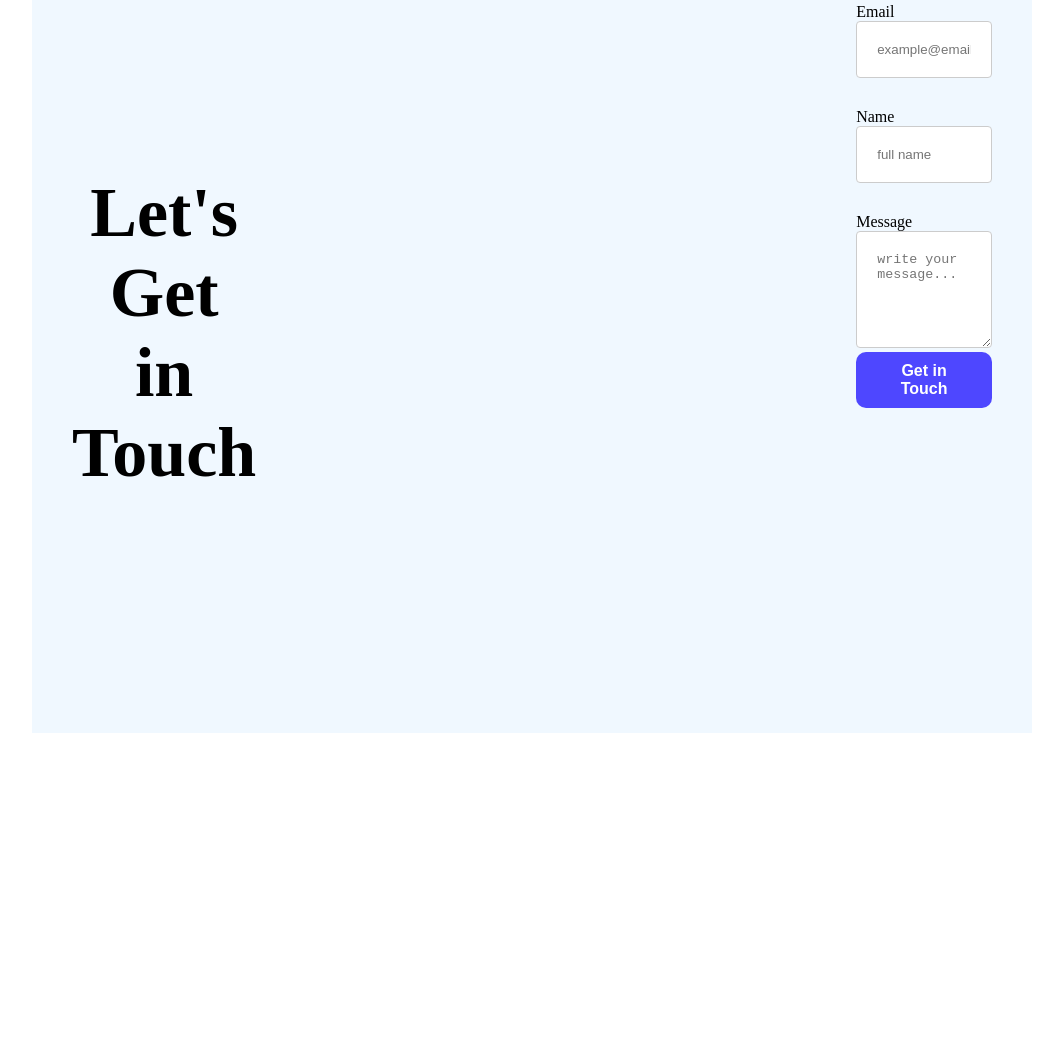
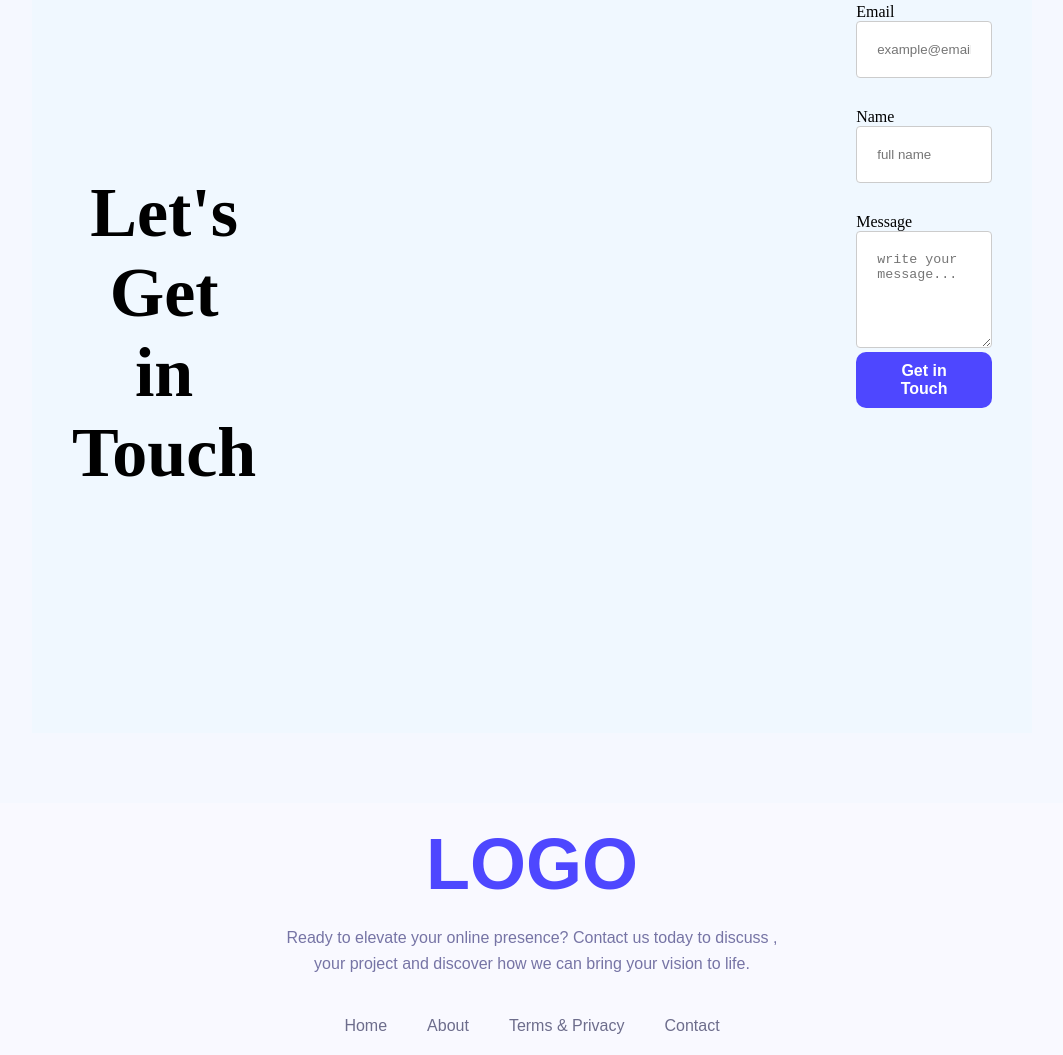
Before and after one commit to Farzia-esha/Assignment1, a plain HTML site: page index.html in a window 1280 px wide. Shown: the part 2675-3730 px from the top of the page, without its empty margins (108-1171 px from the left). Before the commit the page ends 3478 px from the top, so only its background shows below. Drawn offline with Linux system fonts and the light colour scheme.

Commit message:
added footer

```diff
--- a/index.html
+++ b/index.html
@@ -9,7 +9,7 @@
 <link href="https://fonts.googleapis.com/css2?family=Merriweather:ital,opsz,wght@0,18..144,300..900;1,18..144,300..900&family=Open+Sans:ital,wght@0,300..800;1,300..800&family=Raleway:ital,wght@0,100..900;1,100..900&display=swap" rel="stylesheet">
     <link rel="stylesheet" href="styles.css">
 </head>
-<body>
+<body >
     <header>
         <div class="header">
         <!-- navbar -->
@@ -161,7 +161,16 @@
         </div>
     </main>
     <footer>
-
+        <div class="footer">
+        <div class="footer-logo">LOGO</div>
+        <p class="tagline">Ready to elevate your online presence? Contact us today to discuss ,<br> your project and discover how we can bring your vision to life.</p>
+        <div class="footer-nav">
+            <a href="">Home</a>
+            <a href="">About</a>
+            <a href="">Terms & Privacy</a>
+            <a href="">Contact</a>
+        </div>
+        </div>
     </footer>
 
 </body>
--- a/styles.css
+++ b/styles.css
@@ -3,7 +3,11 @@
     margin: 0;
     padding: 0;
     box-sizing: border-box;
+    /* background-color: #F5F8FF; */
     font-family: ;
+}
+body{
+    background-color: #F5F8FF;
 }
 
 .raleway-normal {
@@ -248,3 +252,45 @@ input[type="text"],input[type="email"],textarea{
     font-size: 16px;
     text-align: left;
 }
+
+/* footer */
+
+
+.footer{
+  margin: auto;
+  padding: 20px 40px;
+
+  font-family:sans-serif;
+  background-color: #f9f9ff;
+  color: #6d6d8c;
+  text-align: center;
+
+}
+
+.footer-logo {
+  font-size: 72px;
+  font-weight: bolder;
+  color: #4E47FF;
+}
+
+.tagline{
+  font-size: 16px;
+  line-height: 1.6;
+  margin: 20px 0 40px;
+}
+.footer-nav{
+    display: flex;
+    text-align: center;
+    justify-content: center;
+    gap: 40px;
+}
+.footer-nav a {
+  text-decoration: none;
+  color: #6d6d8c;
+  font-size: 16px;
+  transition: color 0.3s ease;
+}
+
+.footer-nav a:hover {
+  color: #4f46e5;
+}
```
